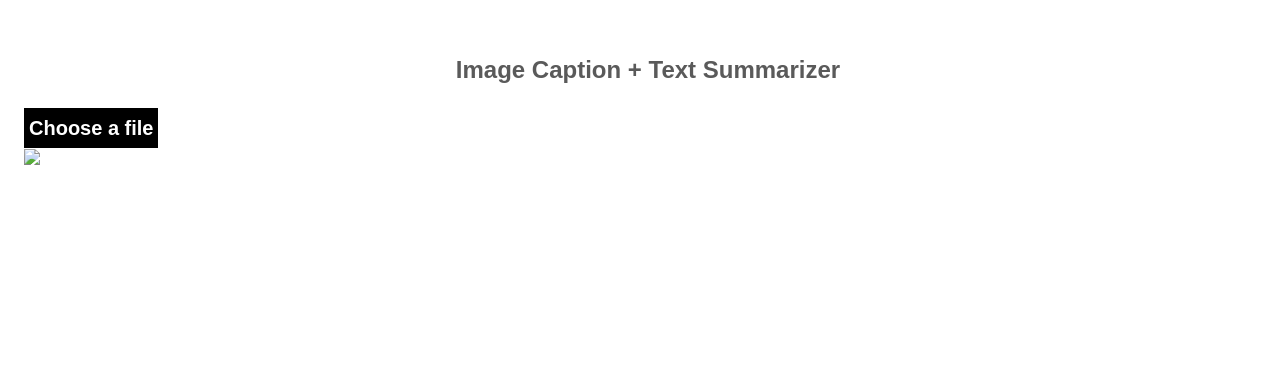
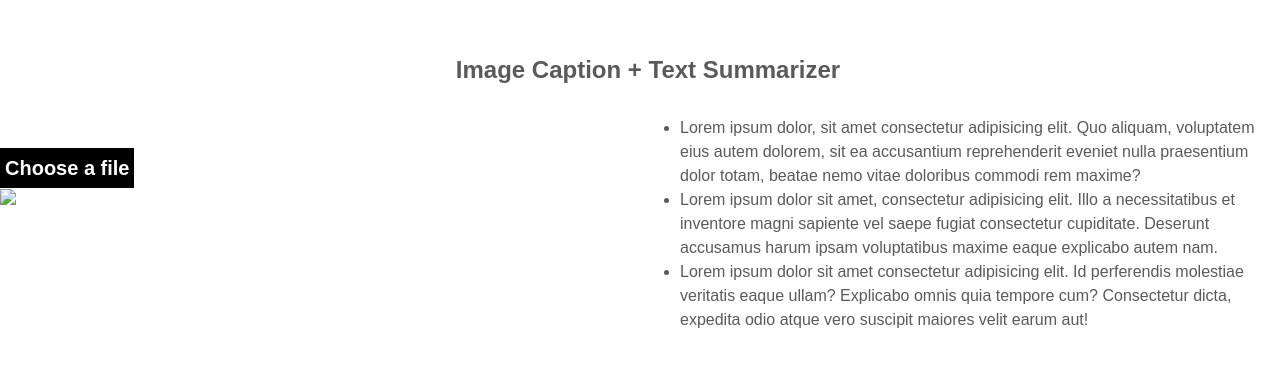
Before and after one commit to jeffreyzpan/blueprint2021, a Flask app: template templates/index.html in a window 1280 px wide. Shown: the top 367 px of the page. Run offline with Flask 2, Linux system fonts and the light colour scheme; the template is opened without the code that fills it, so the values that code supplies are empty.

Commit message:
split the page

```diff
--- a/templates/index.html
+++ b/templates/index.html
@@ -13,6 +13,25 @@
 	position: absolute;
 	z-index: -1;
 }
+.split {
+  height: 100%;
+  width: 50%;
+  position: fixed;
+  z-index: 1;
+  top: 0;
+  overflow-x: hidden;
+  padding-top: 20px;
+}
+.user_data {
+  margin-top: 8em;
+  left: 0;
+}
+
+.results {
+  margin-top: 5em;
+  right: 0;
+}
+
 .inputfile + label {
     font-size: 1.25em;
     font-weight: 700;
@@ -67,12 +86,25 @@ window.addEventListener('load', function() {
   </div>
 </div>
 
-
+<div class="split user_data">
+<div class="centered"></div>
 <form method="post" enctype="multipart/form-data" action="/process">
   <input type="file" onchange="this.form.submit()" name="file" id="file" class="inputfile" >
   <!-- <input type="submit" value="Upload" class="inputfile"> -->
   <label for="file">Choose a file</label>
   <br><img id="myImg" src="#" width="300" />
+</div>
 </form>
+</div>
+
+<div class="split results">
+<div class="centered">
+  <ul>
+    <li>Lorem ipsum dolor, sit amet consectetur adipisicing elit. Quo aliquam, voluptatem eius autem dolorem, sit ea accusantium reprehenderit eveniet nulla praesentium dolor totam, beatae nemo vitae doloribus commodi rem maxime?</li>
+    <li>Lorem ipsum dolor sit amet, consectetur adipisicing elit. Illo a necessitatibus et inventore magni sapiente vel saepe fugiat consectetur cupiditate. Deserunt accusamus harum ipsam voluptatibus maxime eaque explicabo autem nam.</li>
+    <li>Lorem ipsum dolor sit amet consectetur adipisicing elit. Id perferendis molestiae veritatis eaque ullam? Explicabo omnis quia tempore cum? Consectetur dicta, expedita odio atque vero suscipit maiores velit earum aut!</li>
+  </ul>
+</div>
+</div>
 
 </body>
```
